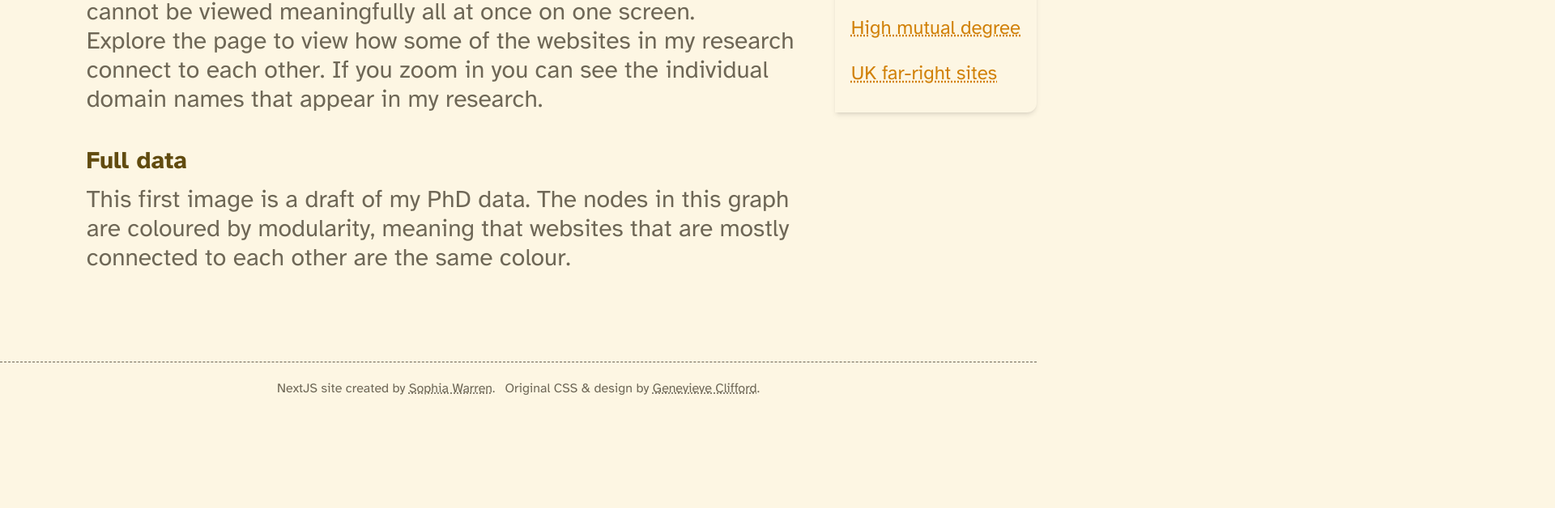
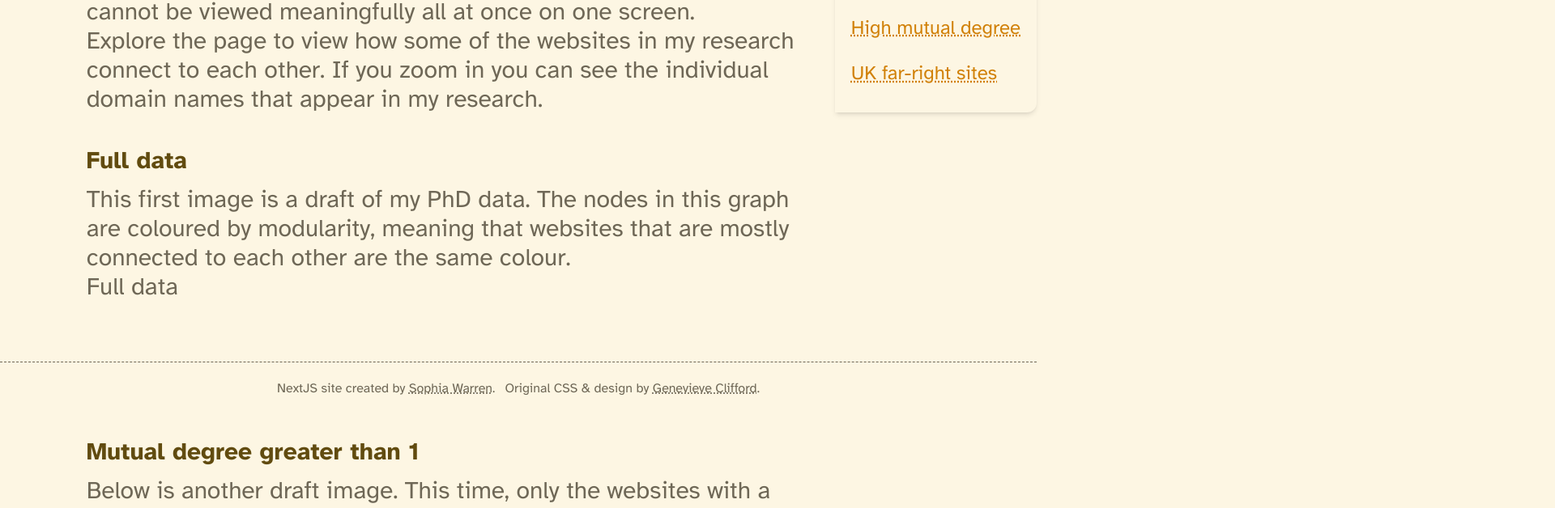
Before and after one commit to phianova/njf, a Next.js app: page /graphs in a window 1280 px wide. Shown: the part 288-916 px from the top of the page at 81% size, 1920 px wide, since content can reach past the window. Built offline with nearby package versions, Linux system fonts and the light colour scheme.

Commit message:
closable scrollable modal

```diff
--- a/app/(pages)/graphs/page.js
+++ b/app/(pages)/graphs/page.js
@@ -1,5 +1,7 @@
+
 import Sidebar from '../../../components/Sidebar'
 import React from 'react'
+import FullPageModal from '../../../components/FullPageModal'
 
 const page = () => {
   return (
@@ -9,23 +11,24 @@ const page = () => {
         <h1 className="text-colour-headings text-3xl md:text-5xl font-bold">Graphs</h1>
         <p className="mt-10">The graphs here are massive scalable vector graphics (SVGs) that cannot be viewed meaningfully all at once on one screen.</p>
         <p id="full-data">Explore the page to view how some of the websites in my research connect to each other. If you zoom in you can see the individual domain names that appear in my research.</p>
-        <div className="max-w-screen overflow-scroll">
+        <div className="max-w-screen">
           <h2 className="text-colour-headings font-bold mt-10 mb-3">Full data</h2>
           <p>This first image is a draft of my PhD data. The nodes in this graph are coloured by modularity, meaning that websites that are mostly connected to each other are the same colour.</p>
-          <div className="overflow-scroll max-h-1/2 max-w-full">
+          <FullPageModal title="Full data" source="netlocationsfirstlook.svg"/>
+          {/* <div className="overflow-scroll max-h-1/2 max-w-full">
             <object type="image/svg+xml" data="netlocationsfirstlook.svg"></object>
-          </div>
+          </div> */}
         </div>
         <div>
           <h2 className="text-colour-headings font-bold mt-10 sm:pt-32 mb-3" id="mutual-degree">Mutual degree greater than 1</h2>
           <p>Below is another draft image. This time, only the websites with a mutual degree of at least 1 are shown. This means that the websites that are shown here are the websites that have reciprocal links with another website.
             <br></br>We can take from this that these websites are the most embedded in their networks. Interestingly, when you filter the graph like this, the websites that are left are some of the most extreme.</p>
-          <object type="image/svg+xml" data="mutualdegree1.svg"></object>
+          {/* <object type="image/svg+xml" data="mutualdegree1.svg"></object> */}
         </div>
         <div>
           <h2 className="text-colour-headings font-bold mt-10 sm:pt-32 mb-3" id="uk-far-right">UK far-right websites</h2>
           <p className="mb-16">The next graph is a map of UK far-right websites that I created while I was testing out my research methods. The analysis and write up on this project is pending.</p>
-          <object type="image/svg+xml" data="UKfarrightwebsites.svg"></object>
+          {/* <object type="image/svg+xml" data="UKfarrightwebsites.svg"></object> */}
         </div>
       </div>
     </div>
--- /dev/null
+++ b/components/FullPageModal.jsx
@@ -0,0 +1,25 @@
+"use client"
+import React, { useState, useEffect } from 'react'
+
+const FullPageModal = (props) => {
+    const dataSource = props.source
+    console.log(dataSource)
+    const graphTitle = props.title
+    const [isOpen, setIsOpen] = useState(false)
+    const handleClick = () => {
+        setIsOpen(!isOpen)
+    }
+    return (
+        <div className="mb-30">
+            <button onClick={handleClick}>{graphTitle}</button>
+            {isOpen && dataSource &&
+                <div className="fixed top-20 left-10 right-10 w-11/12 h-3/4 overflow-scroll z-6 bg-white border-2 border-colour-text flex justify-center items-center">
+                    <object type="image/svg+xml" data={dataSource} className=""></object>
+                    <button className="fixed top-24 right-20" onClick={handleClick}>Close</button>
+                </div>
+            }
+        </div>
+    )
+}
+
+export default FullPageModal
```
